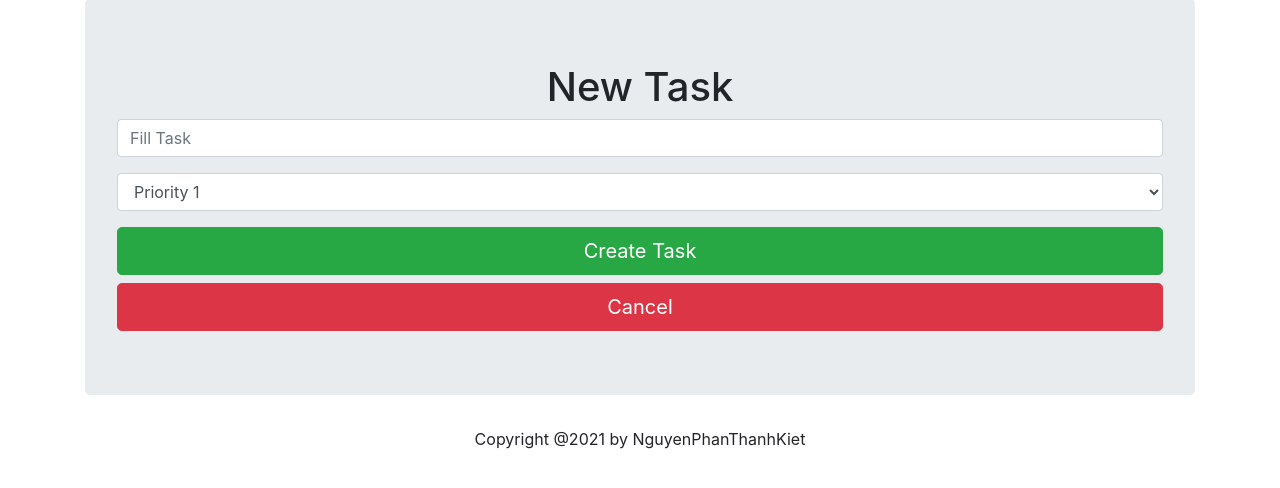
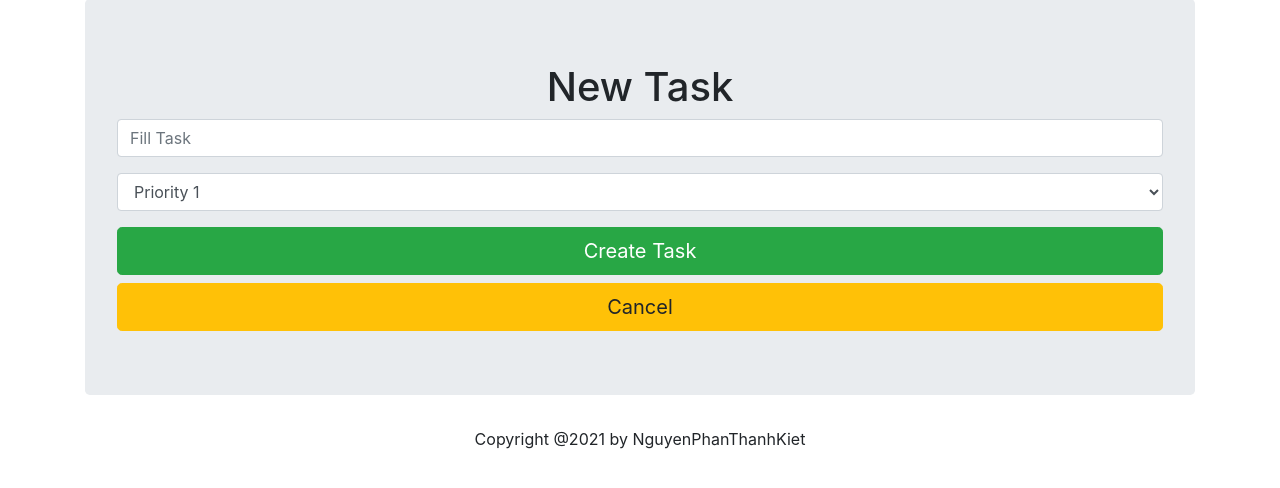
Before and after one commit to kietnpt/TaskApp, a Flask app: page /newTask in a window 1280 px wide. Shown: the part 223-711 px from the top of the page. Run offline with Flask 2, Linux system fonts and the light colour scheme; a user stored in the database is signed in; data comes from the database, SQL or seed files in the repository; some libraries are stand-ins or nearby versions.

Commit message:
Update newtask.html

```diff
--- a/templates/newtask.html
+++ b/templates/newtask.html
@@ -35,7 +35,7 @@
                 </div>
                 <p class="lead"></p>
                     {{ form.submit(class="btn btn-lg btn-success btn-block") }}
-                    <a class="btn btn-lg btn-danger btn-block" href="/newTask">Cancel</a>
+                    <a class="btn btn-lg btn-warning btn-block" href="/newTask">Cancel</a>
             </form>
         </div>
     </div>
```
